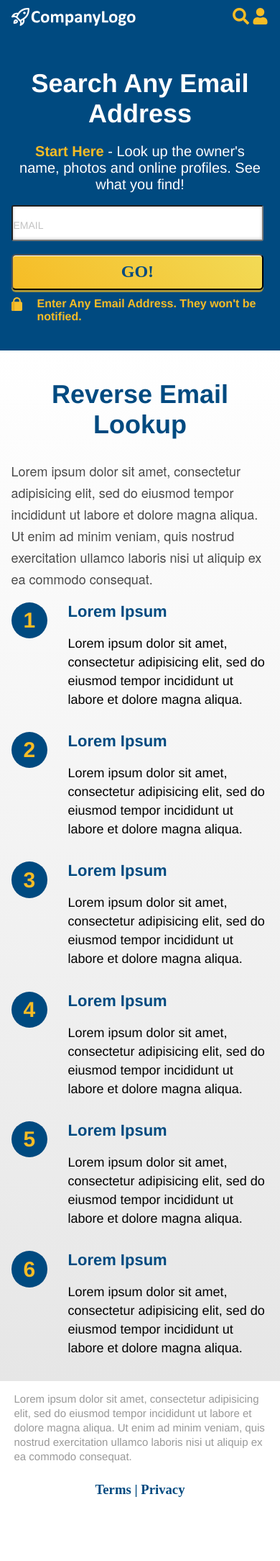
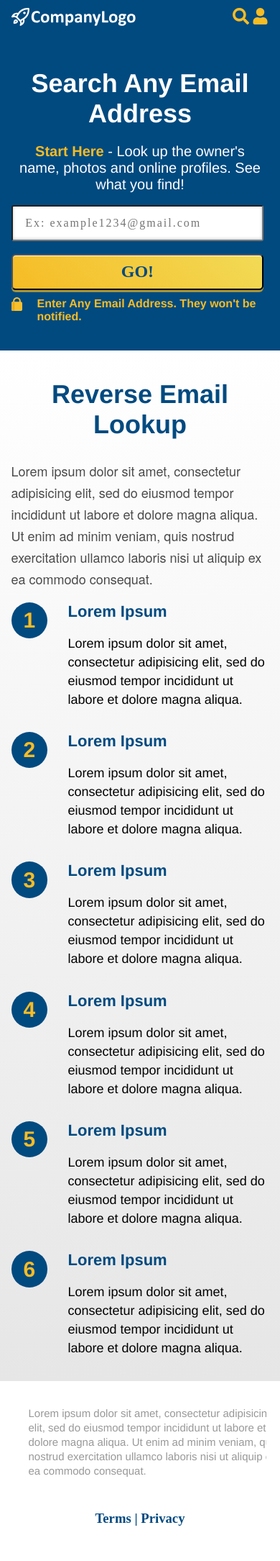
Before and after one commit to bina663/Project, a PHP site: page / in a window 390 px wide. Shown: the whole page at 72% size. Before the commit the page ends 2080 px from the top, so only its background shows below. Run offline with PHP 8.4, Linux system fonts and the light colour scheme.

Commit message:
padding
adicionei padding no input e footer left

Co-Authored-By: Sabrina  <67886888+sabrina663@users.noreply.github.com>

```diff
--- a/css/style.css
+++ b/css/style.css
@@ -135,8 +135,7 @@ line-height: 30px;
 	border-radius: 3px;
 	background: #FFFFFF;
 	height: 100%;
-	padding-left: 0.8%;
-	padding-top:3%;
+	padding-left:5%;
 }
 
 .go{
@@ -404,7 +403,7 @@ margin: 10px;
 .Info{
 	width: 66%;
 	margin-left: 34% !important;
-	text-align: left !important;"
+	text-align: left !important;
 }
 
 .item{
@@ -489,7 +488,7 @@ width: 80%;
 .Info{
 	width: 70%;
 	margin-left: 30% !important;
-	text-align: left !important;"
+	text-align: left !important;
 }
 
 .item{
@@ -506,8 +505,9 @@ width: 80%;
 }
 
 .footer-left{
-width: 70% !important;
-margin:0 auto;
+	width: 70% !important;
+	margin:0 auto;
+	padding: 15px;
 }
 
 .footer-right{
@@ -518,6 +518,7 @@ margin:0 auto;
 
 .footer-paragrap{
 	font-size: 8px !important;
+
 }
 
 .logo-text{
@@ -635,6 +636,7 @@ height: 50px;
 .footer-left{
 	width: 100% !important;
 	margin: 0 auto;
+	padding:20px;
 }
 
 .footer-paragraph{
@@ -650,6 +652,7 @@ height: 50px;
 .footer-containter{
 	text-align: center;
 	width: 90%;
+
 }
 
  .sheet{
--- a/index.html
+++ b/index.html
@@ -34,8 +34,8 @@
 						<h2 style="font-weight: normal;"><span style="font-weight: bold;" class="text-yellow">Start Here</span> - Look up the owner's name, photos and online profiles. See what you find!</h2>
 					</div>
 					<div id="search-input" >
-						<div id="input" class="left placeholder input" data-placeholder="EMAIL">
-							<input id="txtEmail" type="text" title="EMAIL" class="txtEmail">
+						<div id="input" class="left placeholder input">
+							<input id="txtEmail" type="text" placeholder="Ex: example1234@gmail.com" class="txtEmail">
 						</div>
 						<div class="right" id="btnRight"><button style="font-weight: bold;" class="go" id="btnGo">GO!</button>
 						</div>
```
